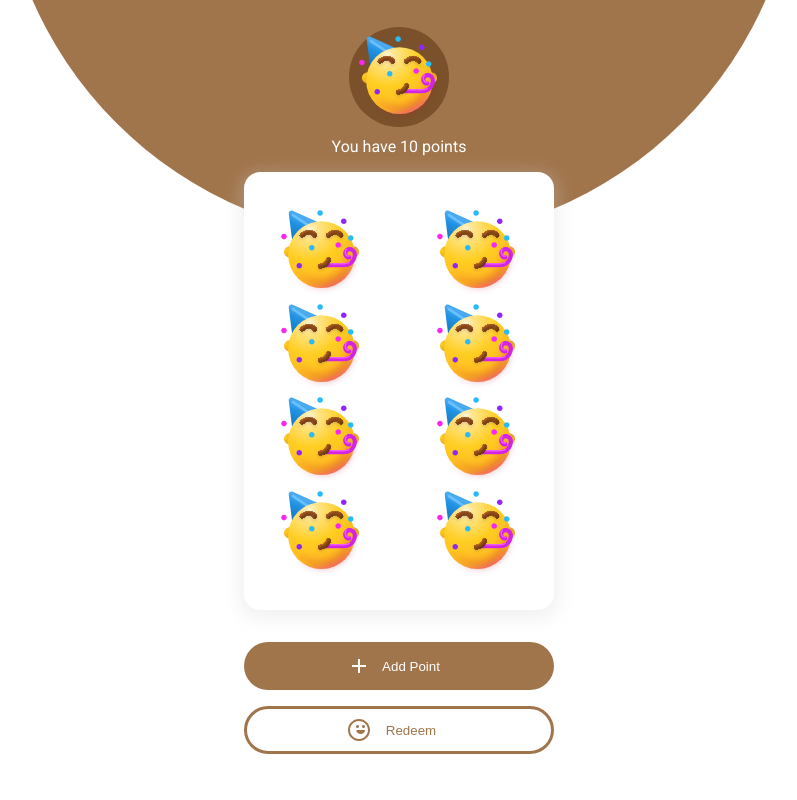
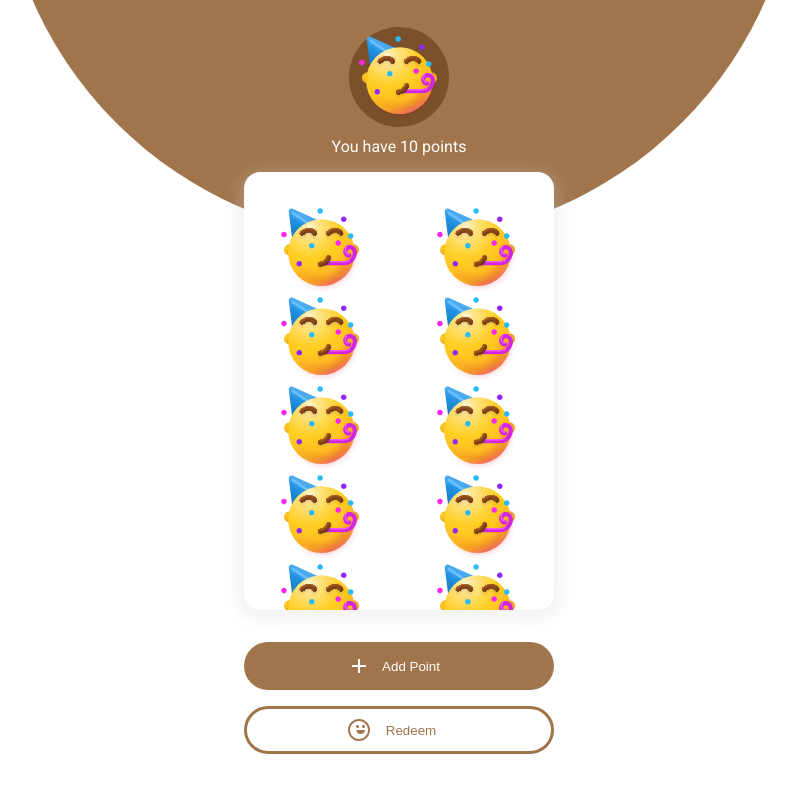
Before and after one commit to calvin620707/reward-chart, a Django app: page / in a window 1280 px wide. Shown: the whole page, without its empty margins (241-1038 px from the left). Run offline with Django 4.2, Linux system fonts and the light colour scheme; tables that the repository leaves empty hold one stand-in row (values such as "Sample post").

Commit message:
scrollable boyd

```diff
--- a/reward_chart/main/static/main/index.css
+++ b/reward_chart/main/static/main/index.css
@@ -14,9 +14,11 @@ body {
 .bg-container {
   z-index: -1;
   height: 100vh;
+  width: 100vw;
   display: flex;
   justify-content: center;
-  position: absolute;
+  position: fixed;
+  overflow: hidden;
   top: 0%;
   left: 50%;
   transform: translate(-50%, -70%);
@@ -59,6 +61,7 @@ body {
   padding: var(--board-padding);
   width: calc(100% - var(--board-padding) * 2);
   height: calc(100% - var(--board-padding) * 2);
+  overflow: scroll;
 }
 .board-item {
   display: flex;
@@ -67,7 +70,7 @@ body {
 }
 .board-bg-dot {
   z-index: 2;
-  position: absolute;
+  position: relative;
   height: 56px;
   width: 56px;
   background-color: #ececec;
--- a/reward_chart/main/templates/index.html
+++ b/reward_chart/main/templates/index.html
@@ -43,8 +43,9 @@
               src="{% static 'main/point.svg' %}"
               alt="Point"
             />
+            {% else %}
+            <div class="board-bg-dot"></div>
             {% endif %}
-            <div class="board-bg-dot"></div>
           </div>
           {% endfor %}
         </div>
--- a/reward_chart/main/views.py
+++ b/reward_chart/main/views.py
@@ -7,13 +7,13 @@ from datetime import datetime
 POINT_PER_PAGE = 8
 
 
-def _prepare_context(chart: Chart, page=0) -> dict:
-    display_point_number = chart.points - ((page) * 8)
+def _prepare_context(chart: Chart) -> dict:
+    display_points = []
+    point_slots = max(POINT_PER_PAGE, chart.points)
+    point_slots += point_slots % 2
 
-    display_points = []
-
-    for i in range(POINT_PER_PAGE):
-        if i < display_point_number:
+    for i in range(point_slots):
+        if i < chart.points:
             display_points.append({"show_point": True})
         else:
             display_points.append({"show_point": False})
```
